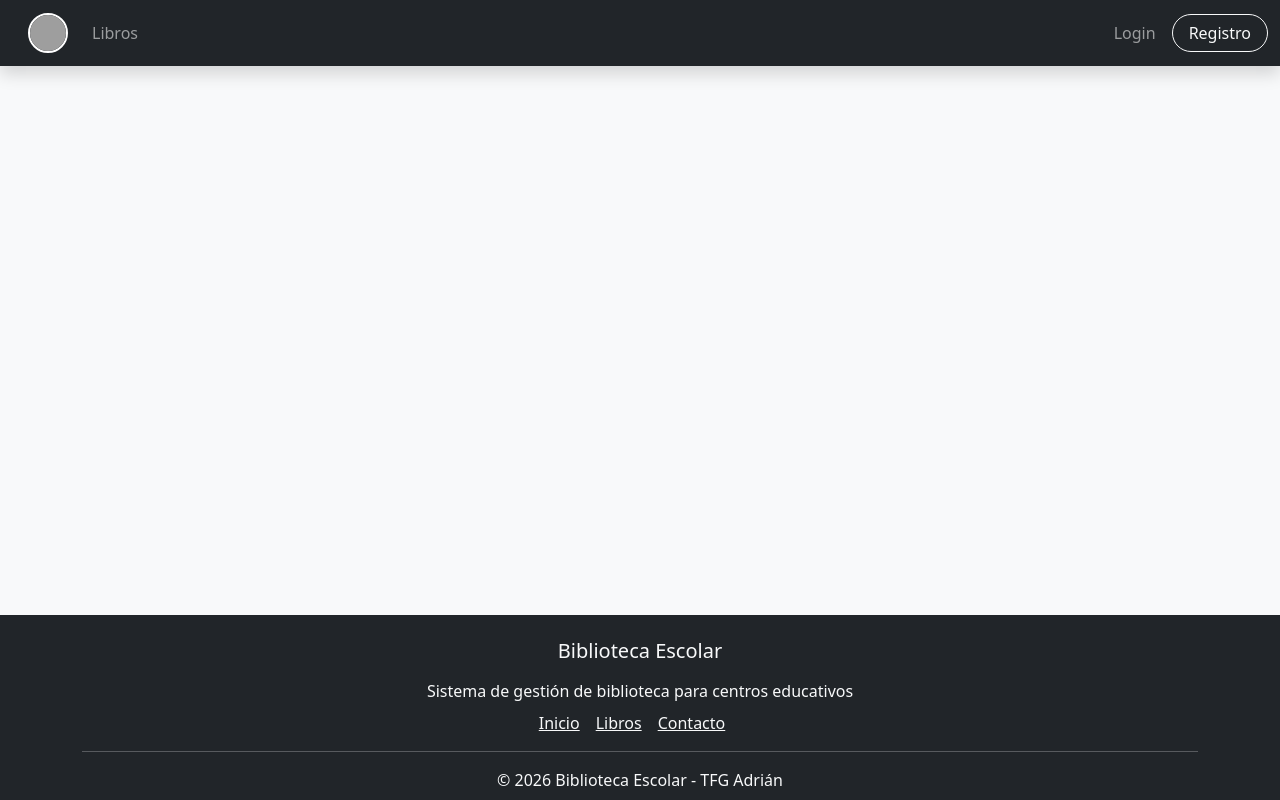
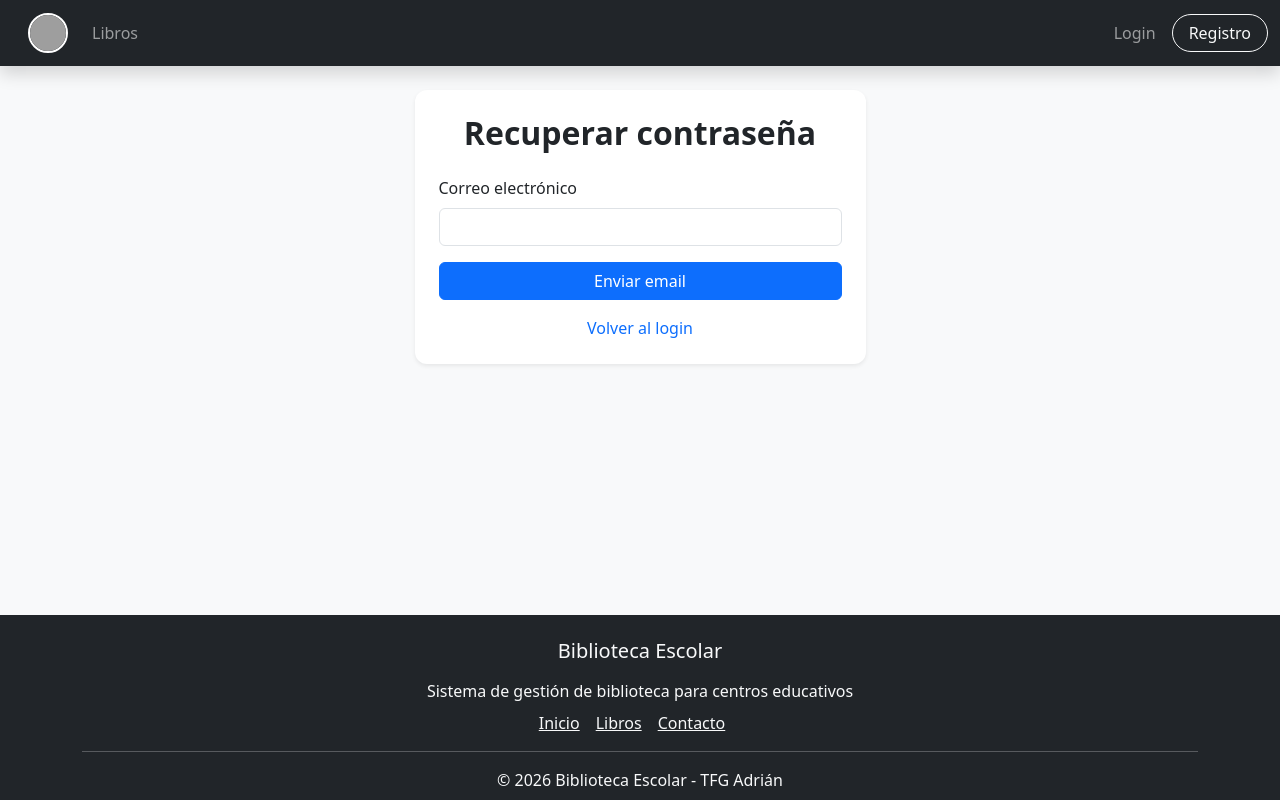
Before and after one commit to Adrian140604/TFG_FrontendLevantado, an Angular app: page /forgot-password in a window 1280 px wide. Before the commit this address led to /. Built offline with nearby package versions, Linux system fonts and the light colour scheme; grey boxes are pictures that could not be loaded.

Commit message:
añadido olvido de contraseña

```diff
--- a/src/app/app.routes.ts
+++ b/src/app/app.routes.ts
@@ -4,12 +4,15 @@ import { Register } from './shared/register/register';
 import { Login } from './shared/login/login';
 import { Books } from './features/books/books';
 import { authGuardGuard } from './core/guards/auth-guard-guard';
+import { ForgotPassowrd } from './shared/forgot-password/forgot-passowrd';
 
 export const routes: Routes = [
   { path: '', redirectTo: 'home' , pathMatch: 'full'},
   {path:"home",component:Home},
   { path: 'register', component: Register },
   { path: 'login', component: Login },
-  {path:"libros",component:Books,canActivate: [authGuardGuard]}
+  {path:"libros",component:Books,canActivate: [authGuardGuard]},
+    { path: 'forgot-password', component: ForgotPassowrd }
+
 
 ];
--- /dev/null
+++ b/src/app/shared/forgot-password/forgot-passowrd.css
@@ -0,0 +1,7 @@
+.card {
+  border-radius: 12px;
+}
+
+h2 {
+  font-weight: 700;
+}
--- /dev/null
+++ b/src/app/shared/forgot-password/forgot-passowrd.html
@@ -0,0 +1,61 @@
+<div class="row justify-content-center">
+  <div class="col-12 col-md-8 col-lg-5">
+    <div class="card shadow-sm border-0">
+      <div class="card-body p-4">
+        <h2 class="text-center mb-4">Recuperar contraseña</h2>
+
+        @if (errorMessage) {
+          <div class="alert alert-danger" role="alert">
+            {{ errorMessage }}
+          </div>
+        }
+
+        @if (successMessage) {
+          <div class="alert alert-success" role="alert">
+            {{ successMessage }}
+          </div>
+        }
+
+        <form [formGroup]="forgotPasswordForm" (ngSubmit)="submit()">
+          <div class="mb-3">
+            <label for="institutionalEmail" class="form-label">Correo electrónico</label>
+            <input
+              id="institutionalEmail"
+              type="email"
+              class="form-control"
+              formControlName="institutionalEmail"
+            >
+
+            @if (hasError('institutionalEmail', 'required')) {
+              <small class="text-danger">El correo es obligatorio.</small>
+            }
+
+            @if (hasError('institutionalEmail', 'email')) {
+              <small class="text-danger">El formato del correo no es válido.</small>
+            }
+          </div>
+
+          <div class="d-grid mb-3">
+            <button
+              type="submit"
+              class="btn btn-primary"
+              [disabled]="isSubmitting"
+            >
+              @if (!isSubmitting) {
+                Enviar email
+              } @else {
+                Enviando...
+              }
+            </button>
+          </div>
+
+          <div class="text-center">
+            <a routerLink="/login" class="text-decoration-none">
+              Volver al login
+            </a>
+          </div>
+        </form>
+      </div>
+    </div>
+  </div>
+</div>
--- /dev/null
+++ b/src/app/shared/forgot-password/forgot-passowrd.ts
@@ -0,0 +1,59 @@
+import { ChangeDetectorRef, Component, inject } from '@angular/core';
+import { FormBuilder, ReactiveFormsModule, Validators } from '@angular/forms';
+import { AuthService } from '../../core/services/auth-service';
+import { ApiError } from '../../../interfaces/types';
+import { CommonModule } from '@angular/common';
+import { RouterLink } from '@angular/router';
+
+@Component({
+  selector: 'app-forgot-passowrd',
+  imports: [CommonModule, ReactiveFormsModule, RouterLink],
+  templateUrl: './forgot-passowrd.html',
+  styleUrl: './forgot-passowrd.css',
+})
+export class ForgotPassowrd {
+  private fb = inject(FormBuilder);
+  private authService = inject(AuthService);
+  private cdr = inject(ChangeDetectorRef);
+
+  errorMessage = '';
+  successMessage = '';
+  isSubmitting = false;
+
+  forgotPasswordForm = this.fb.group({
+    institutionalEmail: ['', [Validators.required, Validators.email]]
+  });
+
+  submit(): void {
+    this.errorMessage = '';
+    this.successMessage = '';
+
+    if (this.forgotPasswordForm.invalid) {
+      this.forgotPasswordForm.markAllAsTouched();
+      return;
+    }
+
+    this.isSubmitting = true;
+
+    const email = this.forgotPasswordForm.value.institutionalEmail ?? '';
+
+    this.authService.forgotPassword(email).subscribe({
+      next: (response: string) => {
+        this.successMessage = response || 'Se ha enviado un email para restablecer la contraseña.';
+        this.isSubmitting = false;
+        this.cdr.detectChanges();
+      },
+      error: (errorResponse) => {
+        const apiError = errorResponse.error as ApiError;
+        this.errorMessage = apiError?.error || 'Ha ocurrido un error inesperado.';
+        this.isSubmitting = false;
+        this.cdr.detectChanges();
+      }
+    });
+  }
+
+  hasError(fieldName: string, errorName: string): boolean {
+    const field = this.forgotPasswordForm.get(fieldName);
+    return !!field && field.hasError(errorName) && (field.dirty || field.touched);
+  }
+}
```
